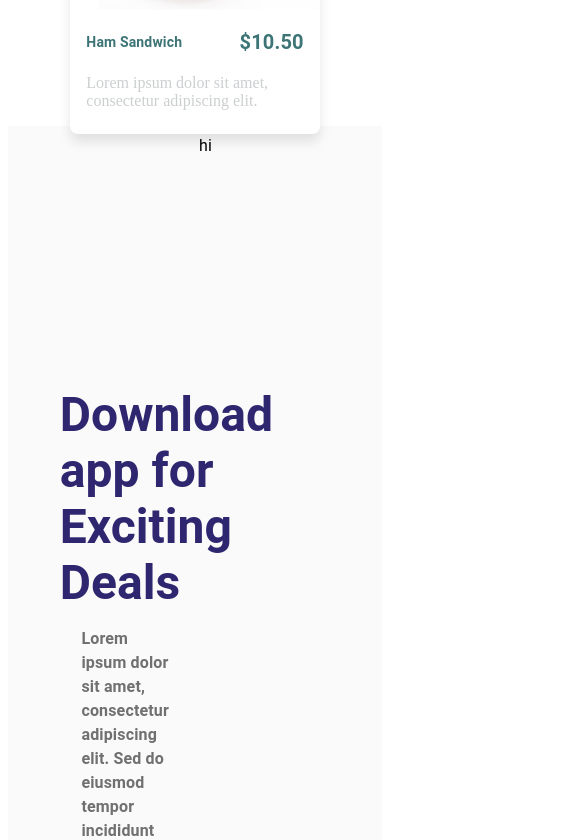
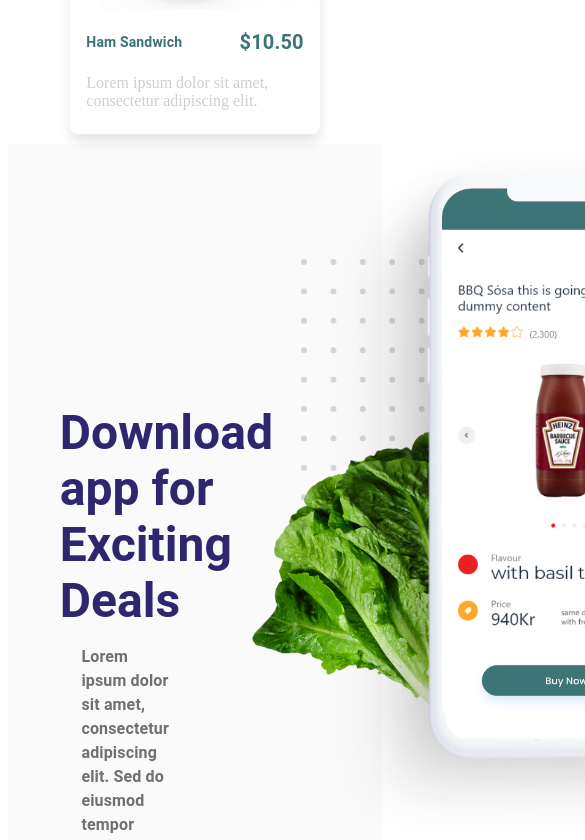
Before and after one commit to Dev041/Assignment, a React (Vite) app in the folder Assignment-react/: page / in a window 390 px wide. Shown: the part 2040-2880 px from the top of the page, 585 px wide, since content can reach past the window. Built offline with nearby package versions, Linux system fonts and the light colour scheme.

Commit message:
mobile added to dowloadApp component

```diff
--- a/Assignment-react/src/App.jsx
+++ b/Assignment-react/src/App.jsx
@@ -6,6 +6,7 @@ function App() {
   return (
   <>
     <FoodMenu/>
+    <br></br>
     <DownloadApp/>
   </>
   )
--- a/Assignment-react/src/pages/DownloadApp.jsx
+++ b/Assignment-react/src/pages/DownloadApp.jsx
@@ -5,6 +5,10 @@ import { Typography } from '@mui/material';
 // import playstore from '../assets/'
 import playstore from '../assets/google-play-badge.png'
 import appstore from '../assets/App_Store_Badge.png'
+import appScreen from '../assets/app-screen.png'
+import cauliflower from '../assets/1cauliflower.png'
+import dotsBg from '../assets/dots-bg1.png'
+
 
 const DownloadApp = () => {
   return (
@@ -26,12 +30,26 @@ const DownloadApp = () => {
         </Typography>
         </Grid>
         <Box sx={{ width: '30px',display: 'flex', flexDirection: 'row', ml: 3, mt: 2 }}>
-            <img src= {playstore} />
-            <img src= {appstore} />
+            <img src= {playstore} alt='app-download-android' />
+            <img src= {appstore}  alt='app-download-apple'/>
         </Box>
       </Grid>
-      <Grid item xs={5}>
-        <Typography>hi</Typography>
+      <Grid item xs={6} style={{ position: 'relative' }}>
+        <img
+          style={{ position: 'absolute', top: 0, left: 140, zIndex: 2, height: '700px', width: '400px' }}
+          src={appScreen}
+          alt='app-screen'
+        />
+        <img
+          style={{ position: 'absolute', top: 230, left: 20, zIndex: 1, height: '400px' }}
+          src={cauliflower}
+          alt='cauliflower'
+        />
+         <img
+          style={{ position: 'absolute', top: 115, left: 110, zIndex: 1, height: '300px' }}
+          src={dotsBg}
+          alt='cauliflower'
+        />
       </Grid>
     <Grid item xs={1}></Grid>
 
```
